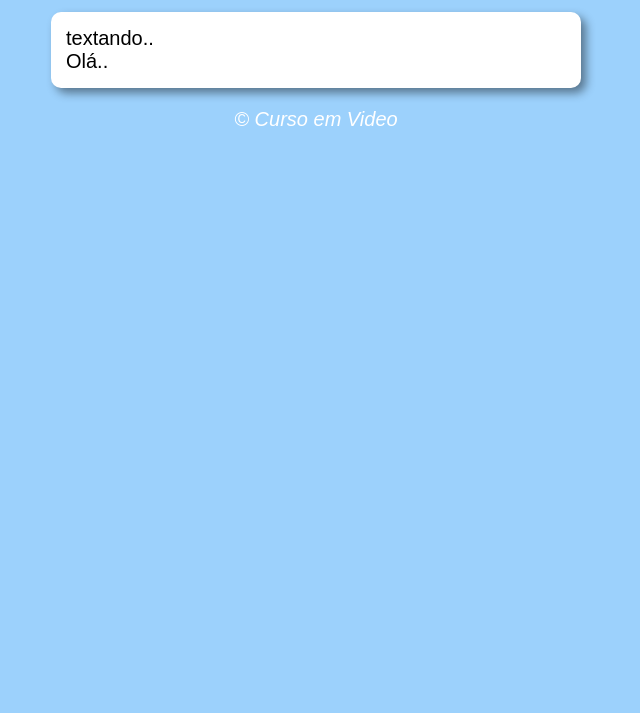
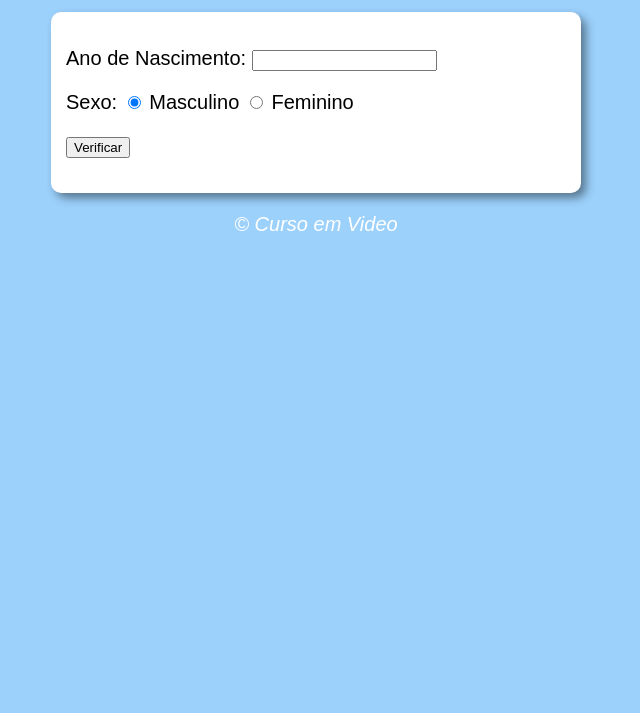
Before and after one commit to TifanyTrindade/javascript, a plain HTML site: page aula12.ex/modelo.html in a window 1280 px wide. Shown: the part 87-800 px from the top of the page, without its empty margins (324-964 px from the left). Drawn offline with Linux system fonts and the light colour scheme.

Commit message:
Novo exercicio

```diff
--- a/aula12.ex/modelo.html
+++ b/aula12.ex/modelo.html
@@ -3,20 +3,31 @@
 <head>
     <meta charset="UTF-8">
     <meta name="viewport" content="width=device-width, initial-scale=1.0">
-    <title>Modelo de Exercício</title>
+    <title>Verificador de Idade</title>
     <link rel="stylesheet" href="estilo.css">
 </head>
 <body>
 
  <header>
-    <h1>Hora do Dia</h1>
+    <h1>Verificador de Idade</h1>
  </header>
  <section>
     <div>
-      textando..
+      <p>Ano de Nascimento:
+         <input type="number" name="txtano" id="txtano" min="0">
+      </p>
+      <p>Sexo:
+         <input type="radio" name="radsex" id="masc" checked>
+         <label for="masc">Masculino</label>
+         <input type="radio" name="radsex" id="fem">
+         <label for="fem">Feminino</label>
+      </p>
+      <p>
+         <input type="button" value="Verificar" onclick="verificar()">
+      </p>
     </div>
-    <div>
-      Olá..
+    <div id="res">
+
     </div>
  </section>
 
--- a/aula12.ex/script.js
+++ b/aula12.ex/script.js
@@ -1 +1,50 @@
-alert('Olá')
+function verificar() {
+    var data = new Date()
+    var ano = data.getFullYear()
+    var fano = document.getElementById('txtano')
+    var res = document.querySelector('div#res')
+    if (fano.value.length == 0 || Number(fano.value) > ano) {
+        window.alert('[Erro] Verifique os dados e tente novamente!')
+    } else {
+        var fsex = document.getElementsByName('radsex')
+        var idade = ano - Number(fano.value)
+        var gênero =''
+        var img = document.createElement('img')
+        img.setAttribute('id','foto')
+        if(fsex[0].checked) {
+            gênero ='Homem'
+            if (idade >= 0 && idade < 10) {
+                //Criança
+                img.setAttribute('src', 'bebemenino.png')
+            } else if (idade < 21) {
+                //Jovem
+                img.setAttribute('src', 'jovemhomem.png')
+            }else if (idade < 50) {
+                //Adulto
+                img.setAttribute('src', 'adultohomem.png')
+            } else {
+                //Idoso
+                img.setAttribute('src', 'idoso.png')
+            }
+
+        }else if(fsex[1].checked) {
+            gênero ='Mulher'
+            if (idade >= 0 && idade < 10) {
+                //Criança
+                img.setAttribute('src', 'bebemenina.png')
+            } else if (idade < 21) {
+                //Jovem
+                img.setAttribute('src', 'jovemmulher.png')
+            }else if (idade < 50) {
+                //Adulto
+                img.setAttribute('src', 'adultomulher.png')
+            } else {
+                //Idoso
+                img.setAttribute('src', 'idosa.png')
+            }
+        }
+        res.style.texAlign = 'center'
+        res.innerHTML = `Detectamos ${gênero} com ${idade} anos.`
+        res.appendChild(img)
+    }
+}
```
Also changed, not shown: aula12.ex/adultohomem.png (added), aula12.ex/adultomulher.png (added), aula12.ex/bebemenina.png (added), aula12.ex/bebemenino.png (added), aula12.ex/idosa.png (added), aula12.ex/idoso.png (added), aula12.ex/jovemhomem.png (added), aula12.ex/jovemmulher.png (added).
